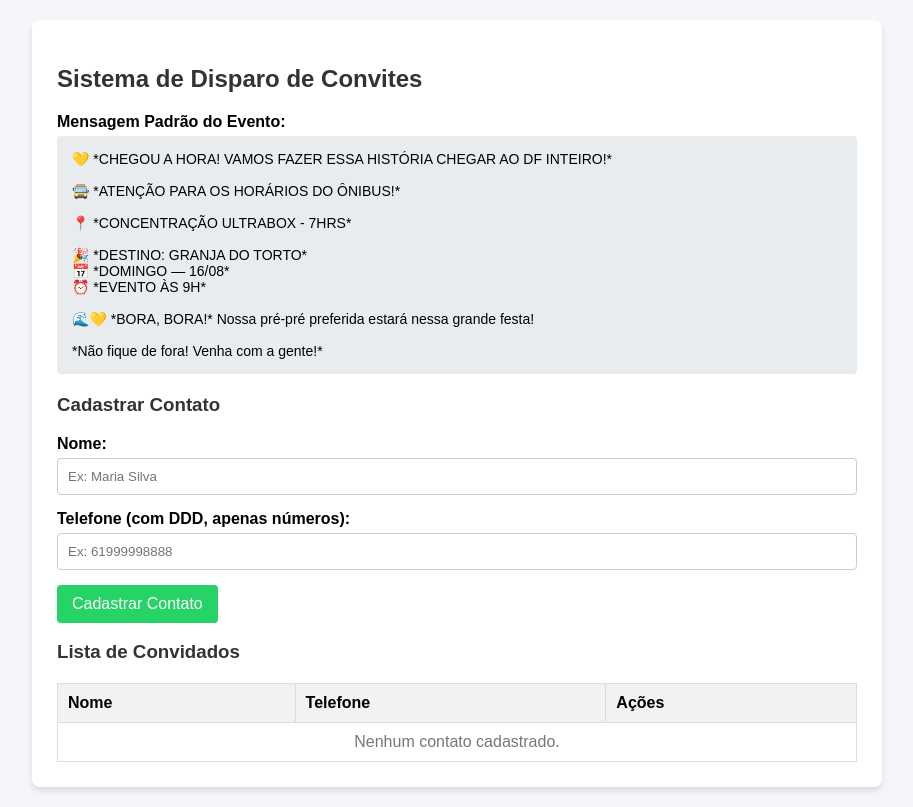
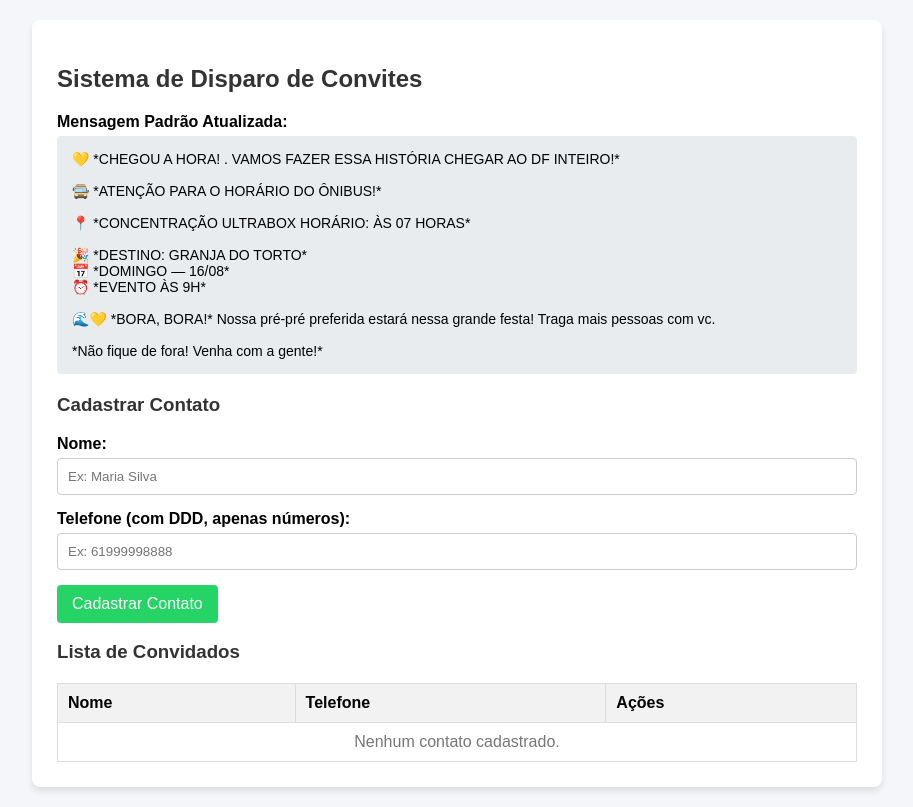
Before and after one commit to Maxinfor/Informacao, a plain HTML site: page index.html in a window 1280 px wide. Shown: the whole page, without its empty margins (183-1096 px from the left). Drawn offline with Linux system fonts and the light colour scheme.

Commit message:
Update event message and formatting in index.html

```diff
--- a/index.html
+++ b/index.html
@@ -27,18 +27,18 @@
     <h2>Sistema de Disparo de Convites</h2>
 
     <div class="form-group">
-        <label>Mensagem Padrão do Evento:</label>
-        <div class="preview-box" id="mensagemPadrao">💛 *CHEGOU A HORA! VAMOS FAZER ESSA HISTÓRIA CHEGAR AO DF INTEIRO!*
+        <label>Mensagem Padrão Atualizada:</label>
+        <div class="preview-box" id="mensagemPadrao">💛 *CHEGOU A HORA! . VAMOS FAZER ESSA HISTÓRIA CHEGAR AO DF INTEIRO!*
 
-🚍 *ATENÇÃO PARA OS HORÁRIOS DO ÔNIBUS!*
+🚍 *ATENÇÃO PARA O HORÁRIO DO ÔNIBUS!*
 
-📍 *CONCENTRAÇÃO ULTRABOX - 7HRS*
+📍 *CONCENTRAÇÃO ULTRABOX HORÁRIO: ÀS 07 HORAS*
 
 🎉 *DESTINO: GRANJA DO TORTO*
 📅 *DOMINGO — 16/08*
 ⏰ *EVENTO ÀS 9H*
 
-🌊💛 *BORA, BORA!* Nossa pré-pré preferida estará nessa grande festa!
+🌊💛 *BORA, BORA!* Nossa pré-pré preferida estará nessa grande festa! Traga mais pessoas com vc.
 
 *Não fique de fora! Venha com a gente!*</div>
     </div>
@@ -74,17 +74,17 @@
 <script>
     let contatos = JSON.parse(localStorage.getItem('lista_contatos')) || [];
 
-    const textoBase = `💛 *CHEGOU A HORA! VAMOS FAZER ESSA HISTÓRIA CHEGAR AO DF INTEIRO!*
+    const textoBase = `💛 *CHEGOU A HORA! . VAMOS FAZER ESSA HISTÓRIA CHEGAR AO DF INTEIRO!*
 
-🚍 *ATENÇÃO PARA OS HORÁRIOS DO ÔNIBUS!*
+🚍 *ATENÇÃO PARA O HORÁRIO DO ÔNIBUS!*
 
-📍 *CONCENTRAÇÃO ULTRABOX - 7HRS*
+📍 *CONCENTRAÇÃO ULTRABOX HORÁRIO: ÀS 07 HORAS*
 
 🎉 *DESTINO: GRANJA DO TORTO*
 📅 *DOMINGO — 16/08*
 ⏰ *EVENTO ÀS 9H*
 
-🌊💛 *BORA, BORA!* Nossa pré-pré preferida estará nessa grande festa!
+🌊💛 *BORA, BORA!* Nossa pré-pré preferida estará nessa grande festa! Traga mais pessoas com vc.
 
 *Não fique de fora! Venha com a gente!*`;
 
```
